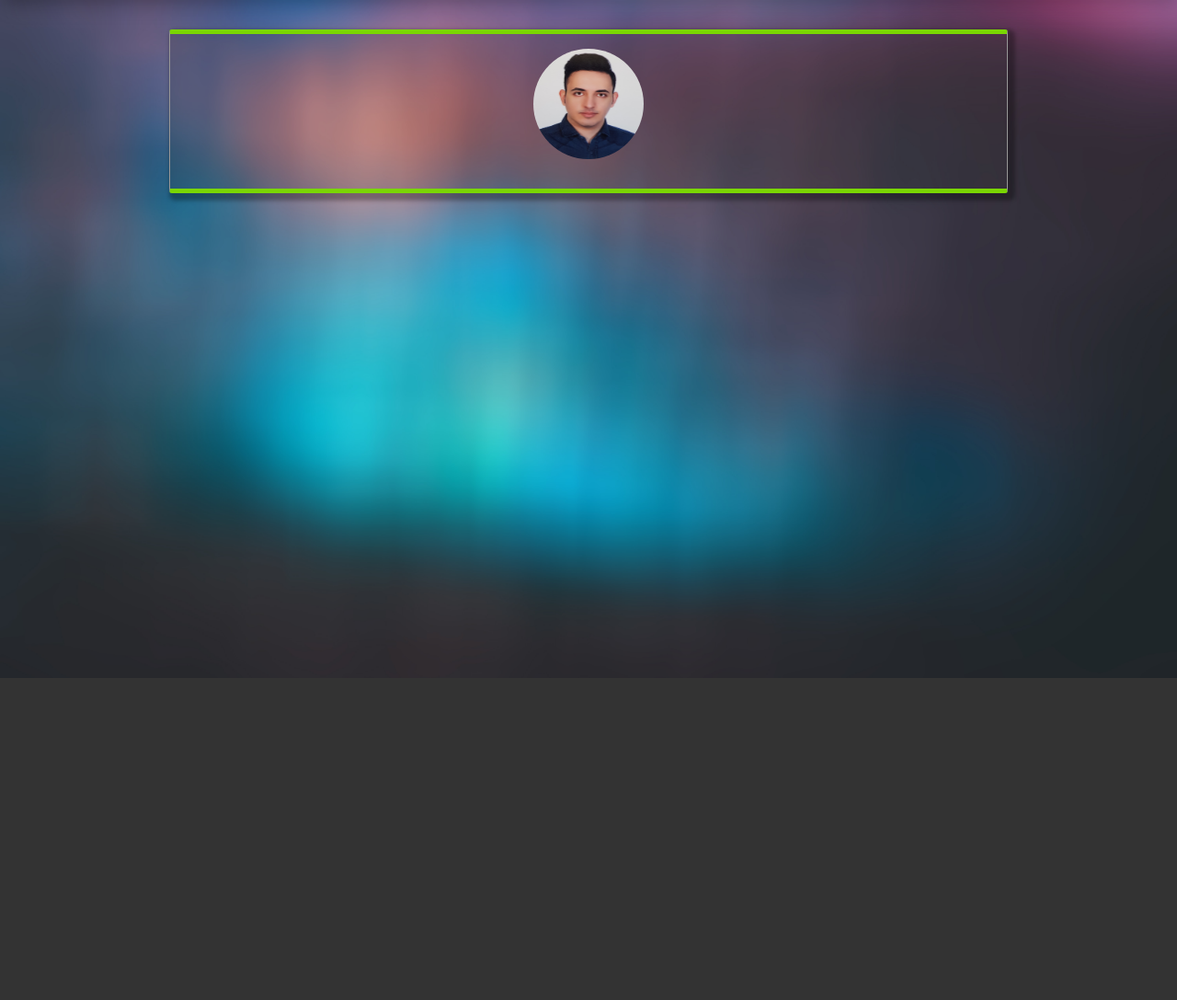
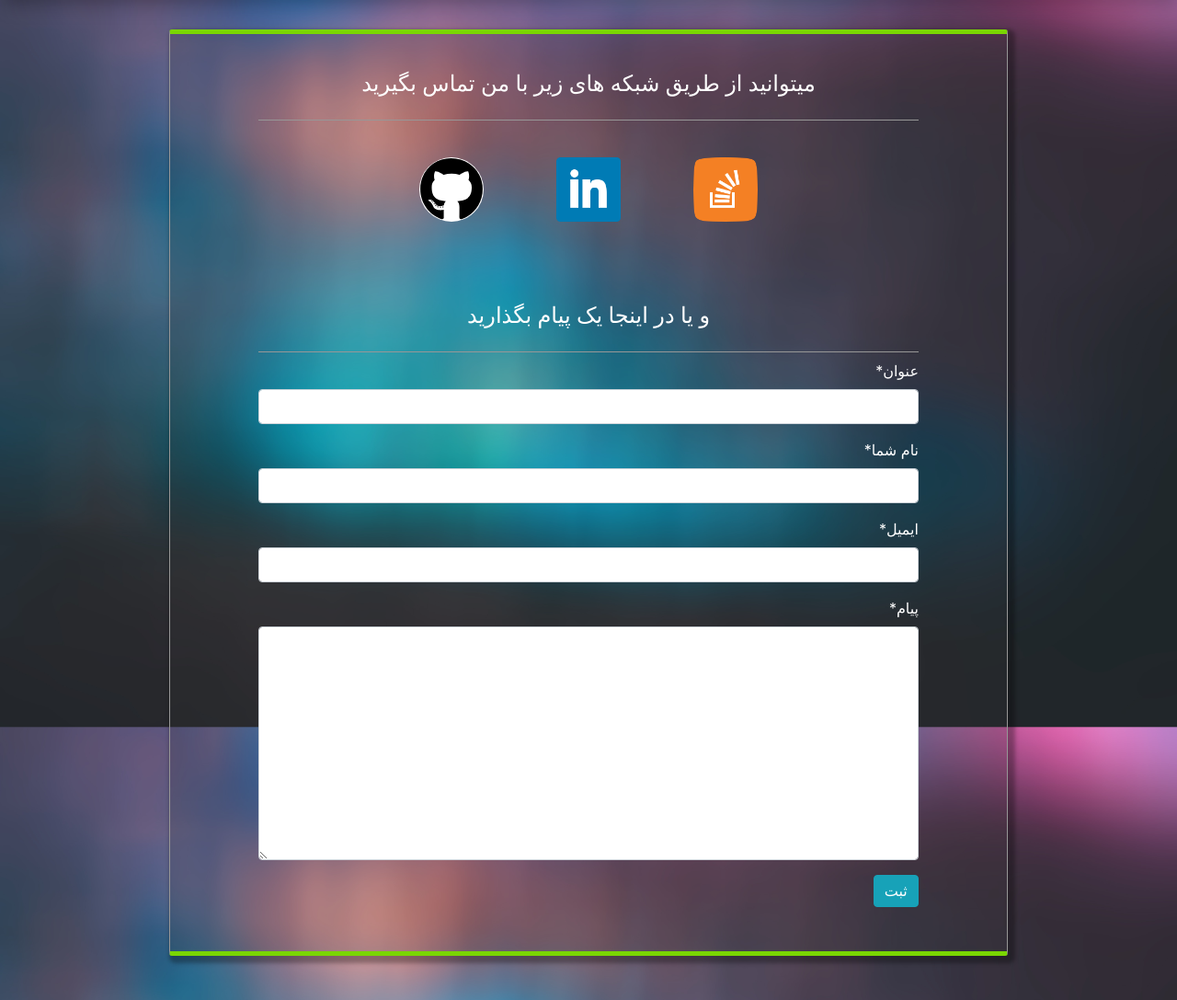
Before and after one commit to ihesamyou/first_website, a Django app: page /about/ in a window 1280 px wide. Shown: the part 63-1150 px from the top of the page at 92% size. Before the commit the page ends 800 px from the top, so only its background shows below. Run offline with Django 3.2, Linux system fonts and the light colour scheme; parts of the project's set-up code (start-up, migrations or seed data) failed here and were passed over; some libraries are stand-ins or nearby versions; some web fonts are replaced.

Commit message:
ContactMessage model and modelform added, edited about page

```diff
--- a/blog/forms.py
+++ b/blog/forms.py
@@ -1,5 +1,5 @@
 from django.forms import ModelForm
-from .models import Comment
+from .models import Comment, ContactMessage
 
 
 class CommentForm(ModelForm):
@@ -9,3 +9,15 @@ class CommentForm(ModelForm):
         labels = {
             'comment': 'دیدگاه شما'
         }
+
+
+class ContactForm(ModelForm):
+    class Meta:
+        model = ContactMessage
+        fields = ['title', 'name', 'email', 'message']
+        labels = {
+            'title': 'عنوان',
+            'name': 'نام شما',
+            'email': 'ایمیل',
+            'message': 'پیام'
+        }
--- a/blog/models.py
+++ b/blog/models.py
@@ -1,4 +1,5 @@
 from django.db import models
+from django.db.models.fields import EmailField
 from users.models import User
 from django.utils.timezone import localtime
 from persiantools.jdatetime import JalaliDateTime
@@ -80,3 +81,13 @@ class Quote(models.Model):
 
     def __str__(self):
         return self.identifier
+
+
+class ContactMessage(models.Model):
+    title = models.CharField(max_length=100)
+    name = models.CharField(max_length=100)
+    email = models.EmailField()
+    message = models.TextField(max_length=3000)
+
+    def __str__(self):
+        return self.title
--- a/blog/static/blog/style.css
+++ b/blog/static/blog/style.css
@@ -225,6 +225,23 @@ aside {
   margin: auto;
 }
 
+.info h4 {
+  text-align: center;
+  border-bottom: 1px solid var(--border-lines);
+  padding: 1.5rem;
+}
+
+.icons {
+  padding: 2rem 6rem;
+  display: flex;
+  justify-content: space-evenly;
+}
+
+.info div img {
+  width: 70px;
+  height: 70px;
+}
+
 .info a {
   color: var(--text-color);
 }
@@ -236,6 +253,18 @@ aside {
 .info a:hover {
   color: var(--theme-color);
   text-decoration: none;
+}
+
+.about-page {
+  padding: 2rem;
+}
+
+.about-page-header {
+}
+
+.about-page-header img {
+  width: 200px;
+  height: 200px;
 }
 
 .quote-section {
--- a/blog/templates/blog/about.html
+++ b/blog/templates/blog/about.html
@@ -1,8 +1,23 @@
 {% extends "blog/base.html" %}
 {% load static %}
+{% load crispy_forms_tags %}
+{% block metatags %}
+    <meta name="keywords" content="ihosseinu">
+{% endblock %}
 {% block content %}
-    <div class="content-section detail-article info">
-        <img src="{% static 'blog/my_photo.jpg' %}" class="rounded-circle" alt="photo">
-        <p></p>
+    <div class="content-section detail-article info" style="padding: 1rem 6rem 3rem;">
+        <h4>میتوانید از طریق شبکه های زیر با من تماس بگیرید</h4>
+        <div class="icons">
+            <a href="https://stackoverflow.com/users/16447651/hossein-yousefian" target="_blank"><img src="{% static 'blog/stackoverflow.png' %}" alt="stackoverflow link"></a>
+            <a href="https://www.linkedin.com/in/hossein-yousefian-2b228b213/" target="_blank"><img src="{% static 'blog/linkedin.png' %}" alt="linkedin link"></a>
+            <a href="https://github.com/ihosseinu" target="_blank"><img src="{% static 'blog/github.svg' %}" class="rounded-circle" alt="github link" style="background-color: white;"></a>
+        </div>
+        <h4 style="margin-top: 2rem;">و یا در اینجا یک پیام بگذارید</h4>
+        <form action="{% url 'about-me' %}" method="POST">
+            {% csrf_token %}
+            {{ form|crispy }}
+            <input type="submit" value="ثبت" class="btn btn-info button">
+        </form>
+
     </div>
 {% endblock%}
--- a/blog/templates/blog/home.html
+++ b/blog/templates/blog/home.html
@@ -2,7 +2,7 @@
 {% load static %}
 {% block metatags %}
     <meta name="description" content="If You're Interested in Programming, Finance, Big data and Philosophy, This Site is for You.">
-    <meta name="keywords" content="Technology, Programming, Finance, Big data, Philosophy">
+    <meta name="keywords" content="Technology, Programming, Finance, Big data, Philosophy, ihosseinu">
 {% endblock %}
 {% block content %}
     <div>
--- a/blog/views.py
+++ b/blog/views.py
@@ -1,7 +1,7 @@
 from django.shortcuts import redirect, render
 from .models import Article
 from django.core.cache import cache
-from .forms import CommentForm
+from .forms import CommentForm, ContactForm
 from .models import Comment
 from django.shortcuts import get_object_or_404
 from django.contrib import messages
@@ -60,6 +60,15 @@ def article(request, pk, cm=None):
 
 
 def about(request):
+    if request.method == 'POST':
+        form = ContactForm(request.POST)
+
+        if form.is_valid():
+            form.save()
+            messages.success(request, 'پیغام شما با موفقیت ثبت شد.')
+
+    form = ContactForm()
     context = {
+        'form': form
     }
     return render(request, 'blog/about.html', context)
```
Also changed, not shown: blog/migrations/0008_contactmessage.py (added), blog/static/blog/github.svg (added), blog/static/blog/linkedin.png (added), blog/static/blog/stackoverflow.png (added).
